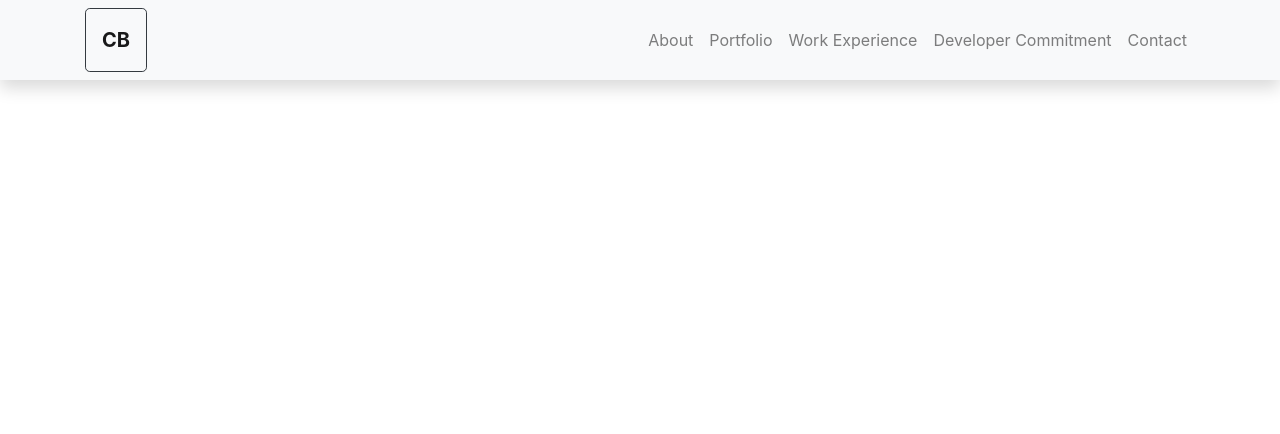
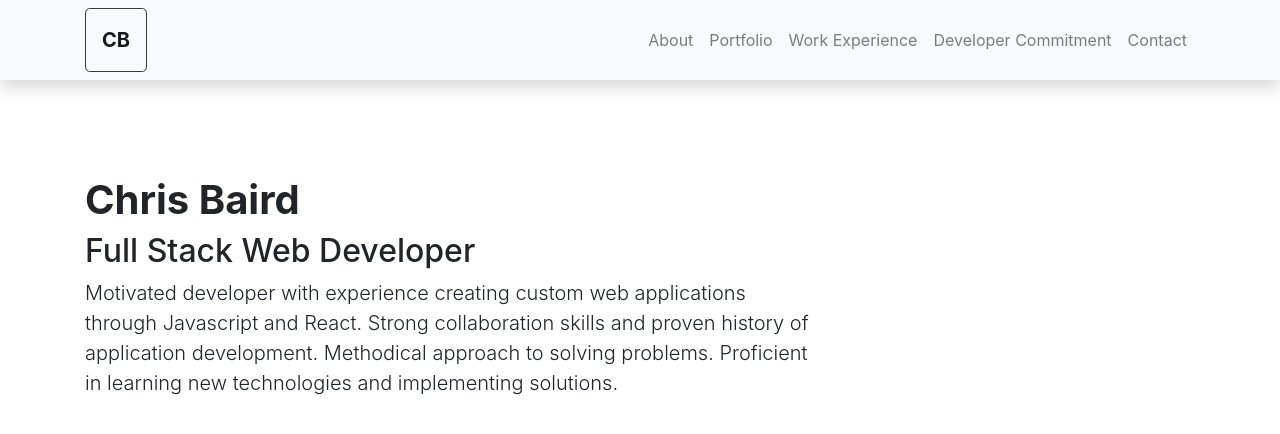
Before and after one commit to chris-baird/chrisbaird.dev, a React (Create React App) app in the folder client/: page / in a window 1280 px wide. Shown: the top 434 px of the page. Built offline with nearby package versions, Linux system fonts and the light colour scheme.

Commit message:
Landing section
Completed landing section

```diff
--- a/client/src/App.js
+++ b/client/src/App.js
@@ -1,8 +1,10 @@
 import Navbar from "./componets/Navbar";
+import Landing from "./sections/Landing";
 function App() {
   return (
     <div className="App">
       <Navbar />
+      <Landing />
     </div>
   );
 }
--- a/client/src/sections/Landing.js
+++ b/client/src/sections/Landing.js
@@ -0,0 +1,17 @@
+import React from "react";
+import { Container, Row, Col } from "reactstrap";
+export default function Landing() {
+  return <Container className="mt-5 mb-5 pt-5 pb-5">
+      <Row>
+          <Col  xs="12" sm="12" md="8" lg="8" xl="8">
+      <h1 className="font-weight-bolder">
+          Chris Baird
+      </h1>
+      <h2 className="mt-2 mb-2">Full Stack Web Developer</h2>
+      <p className="lead font-weight-light">Motivated developer with experience creating custom web applications through Javascript and React. Strong collaboration skills and proven history of application development. Methodical approach to solving problems. Proficient in learning new technologies and implementing solutions.</p>
+          </Col>
+
+
+      </Row>
+  </Container>;
+}
```
